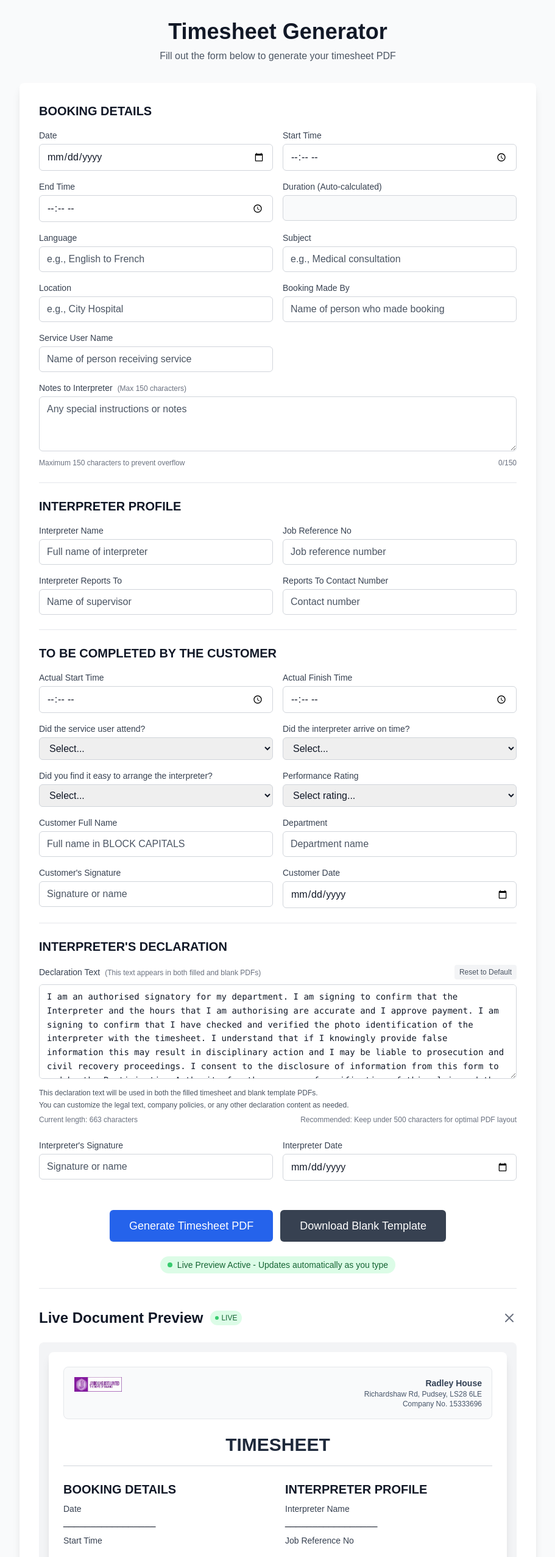
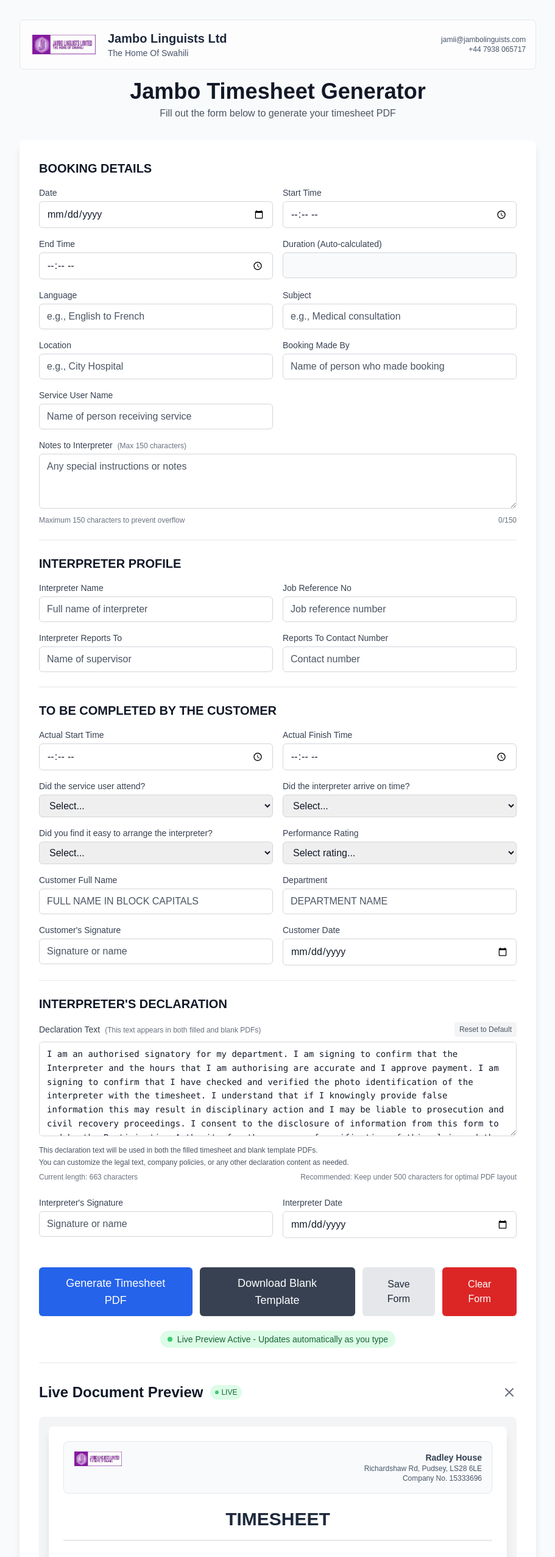
Before and after one commit to makhembu/timesheet-generator, a Next.js app: page / in a window 1280 px wide. Shown: the top 2553 px of the page at 61% size, without its empty margins (184-1095 px from the left). Built offline with nearby package versions, Linux system fonts and the light colour scheme.

Commit message:
Update timesheet generator with latest changes

```diff
--- a/app/page.tsx
+++ b/app/page.tsx
@@ -1,6 +1,6 @@
 'use client';
 
-import { useState } from 'react';
+import { useEffect, useState } from 'react';
 import jsPDF from 'jspdf';
 
 interface TimesheetData {
@@ -32,8 +32,7 @@ interface TimesheetData {
   customDeclaration: string;
 }
 
-export default function TimesheetGenerator() {
-  const [formData, setFormData] = useState<TimesheetData>({
+const initialFormData: TimesheetData = {
   date: '',
   startTime: '',
   estimatedDuration: '',
@@ -59,8 +58,30 @@ export default function TimesheetGenerator() {
   customerDate: '',
   interpreterSignature: '',
   interpreterDate: '',
-    customDeclaration: 'I am an authorised signatory for my department. I am signing to confirm that the Interpreter and the hours that I am authorising are accurate and I approve payment. I am signing to confirm that I have checked and verified the photo identification of the interpreter with the timesheet. I understand that if I knowingly provide false information this may result in disciplinary action and I may be liable to prosecution and civil recovery proceedings. I consent to the disclosure of information from this form to and by the Participating Authority for the purpose of verification of this claim and the investigation, prevention, detection and prosecution of fraud.'
-  });
+  customDeclaration:
+    'I am an authorised signatory for my department. I am signing to confirm that the Interpreter and the hours that I am authorising are accurate and I approve payment. I am signing to confirm that I have checked and verified the photo identification of the interpreter with the timesheet. I understand that if I knowingly provide false information this may result in disciplinary action and I may be liable to prosecution and civil recovery proceedings. I consent to the disclosure of information from this form to and by the Participating Authority for the purpose of verification of this claim and the investigation, prevention, detection and prosecution of fraud.',
+};
+
+export default function TimesheetGenerator() {
+  const [formData, setFormData] = useState<TimesheetData>(initialFormData);
+
+  // Load saved form (if any)
+  useEffect(() => {
+    try {
+      const saved = localStorage.getItem('timesheetFormData');
+      if (saved) {
+        const parsed = JSON.parse(saved) as Partial<TimesheetData>;
+        setFormData(prev => ({ ...prev, ...parsed }));
+      }
+    } catch {}
+  }, []);
+
+  // Auto-save on changes
+  useEffect(() => {
+    try {
+      localStorage.setItem('timesheetFormData', JSON.stringify(formData));
+    } catch {}
+  }, [formData]);
 
   const handleInputChange = (field: keyof TimesheetData, value: string) => {
     setFormData(prev => {
@@ -585,13 +606,42 @@ export default function TimesheetGenerator() {
   return (
               <div className="min-h-screen bg-gray-50 py-4 sm:py-8">
         <div className="max-w-4xl mx-auto px-4 sm:px-6">
-        <div className="text-center mb-6 sm:mb-8">
-          <h1 className="text-2xl sm:text-4xl font-bold text-gray-900 mb-2">Timesheet Generator</h1>
+        <div className="mb-6 sm:mb-8">
+          <div className="flex items-center justify-between bg-white/70 border border-gray-200 rounded-lg p-3 sm:p-4">
+            <div className="flex items-center">
+              <img
+                src="/logo-purple.jpeg"
+                alt="Company Logo"
+                className="w-28 h-8 object-contain mr-3 sm:mr-4"
+                onError={(e) => {
+                  const target = e.target as HTMLImageElement;
+                  target.style.display = 'none';
+                  target.nextElementSibling?.classList.remove('hidden');
+                }}
+              />
+              <div className="w-28 h-8 bg-purple-600 rounded flex flex-col items-center justify-center mr-3 sm:mr-4 hidden">
+                <span className="text-white text-[10px] sm:text-xs font-bold leading-tight">COMPANY</span>
+                <span className="text-white text-[10px] sm:text-xs font-bold leading-tight">LOGO</span>
+              </div>
+              <div>
+                <div className="text-base sm:text-xl font-bold text-slate-800">Jambo Linguists Ltd</div>
+                <div className="text-xs sm:text-sm text-slate-600">The Home Of Swahili</div>
+              </div>
+            </div>
+            <div className="hidden sm:block text-right text-xs text-slate-600">
+              <div>jamii@jambolinguists.com</div>
+              <div>+44 7938 065717</div>
+            </div>
+          </div>
+
+          <div className="text-center mt-4">
+            <h1 className="text-2xl sm:text-4xl font-bold text-gray-900 mb-1">Jambo Timesheet Generator</h1>
             <p className="text-sm sm:text-base text-gray-600">Fill out the form below to generate your timesheet PDF</p>
+          </div>
         </div>
 
         <div className="card p-4 sm:p-6 lg:p-8">
-          <form className="space-y-6">
+          <form className="space-y-6" onSubmit={(e) => e.preventDefault()}>
             {/* BOOKING DETAILS */}
             <div className="border-b border-gray-200 pb-4 sm:pb-6">
               <h2 className="section-header">BOOKING DETAILS</h2>
@@ -847,9 +897,9 @@ export default function TimesheetGenerator() {
                   <input
                     type="text"
                     value={formData.customerFullName}
-                    onChange={(e) => handleInputChange('customerFullName', e.target.value)}
+                    onChange={(e) => handleInputChange('customerFullName', e.target.value.toUpperCase())}
                     placeholder="Full name in BLOCK CAPITALS"
-                    className="w-full px-3 py-2 border border-gray-300 rounded-md focus:outline-none focus:ring-2 focus:ring-blue-500 text-gray-900 placeholder-gray-600"
+                    className="w-full px-3 py-2 border border-gray-300 rounded-md focus:outline-none focus:ring-2 focus:ring-blue-500 text-gray-900 placeholder-gray-600 uppercase"
                   />
                 </div>
                 <div>
@@ -857,9 +907,9 @@ export default function TimesheetGenerator() {
                   <input
                     type="text"
                     value={formData.department}
-                    onChange={(e) => handleInputChange('department', e.target.value)}
+                    onChange={(e) => handleInputChange('department', e.target.value.toUpperCase())}
                     placeholder="Department name"
-                    className="w-full px-3 py-2 border border-gray-300 rounded-md focus:outline-none focus:ring-2 focus:ring-blue-500 text-gray-900 placeholder-gray-600"
+                    className="w-full px-3 py-2 border border-gray-300 rounded-md focus:outline-none focus:ring-2 focus:ring-blue-500 text-gray-900 placeholder-gray-600 uppercase"
                   />
                 </div>
                 <div>
@@ -967,6 +1017,28 @@ export default function TimesheetGenerator() {
                   className="btn-secondary"
                 >
                   Download Blank Template
+                </button>
+                <button
+                  type="button"
+                  onClick={() => {
+                    try {
+                      localStorage.setItem('timesheetFormData', JSON.stringify(formData));
+                      alert('Form data saved.');
+                    } catch {}
+                  }}
+                  className="bg-gray-200 text-gray-800 px-6 py-2 rounded-md hover:bg-gray-300 transition-colors font-medium"
+                >
+                  Save Form
+                </button>
+                <button
+                  type="button"
+                  onClick={() => {
+                    setFormData(initialFormData);
+                    try { localStorage.removeItem('timesheetFormData'); } catch {}
+                  }}
+                  className="bg-red-600 text-white px-6 py-2 rounded-md hover:bg-red-700 transition-colors font-medium"
+                >
+                  Clear Form
                 </button>
               </div>
             </div>
@@ -1225,16 +1297,40 @@ export default function TimesheetGenerator() {
                   </p>
                   <div className="flex flex-col sm:flex-row justify-center gap-3">
                     <button
+                      type="button"
                       onClick={async () => await generatePDF()}
                       className="bg-blue-600 text-white px-6 py-2 rounded-md hover:bg-blue-700 transition-colors font-medium"
                     >
                       Download Filled PDF
                     </button>
                     <button
+                      type="button"
                       onClick={async () => await generatePDF({ blank: true })}
                       className="bg-gray-700 text-white px-6 py-2 rounded-md hover:bg-gray-800 transition-colors font-medium"
                     >
                       Download Blank Template
+                    </button>
+                    <button
+                      type="button"
+                      onClick={() => {
+                        try {
+                          localStorage.setItem('timesheetFormData', JSON.stringify(formData));
+                          alert('Form data saved.');
+                        } catch {}
+                      }}
+                      className="bg-gray-200 text-gray-800 px-6 py-2 rounded-md hover:bg-gray-300 transition-colors font-medium"
+                    >
+                      Save Form
+                    </button>
+                    <button
+                      type="button"
+                      onClick={() => {
+                        setFormData(initialFormData);
+                        try { localStorage.removeItem('timesheetFormData'); } catch {}
+                      }}
+                      className="bg-red-600 text-white px-6 py-2 rounded-md hover:bg-red-700 transition-colors font-medium"
+                    >
+                      Clear Form
                     </button>
                   </div>
                 </div>
```
Lines whose indentation alone changed are shown as unchanged.
